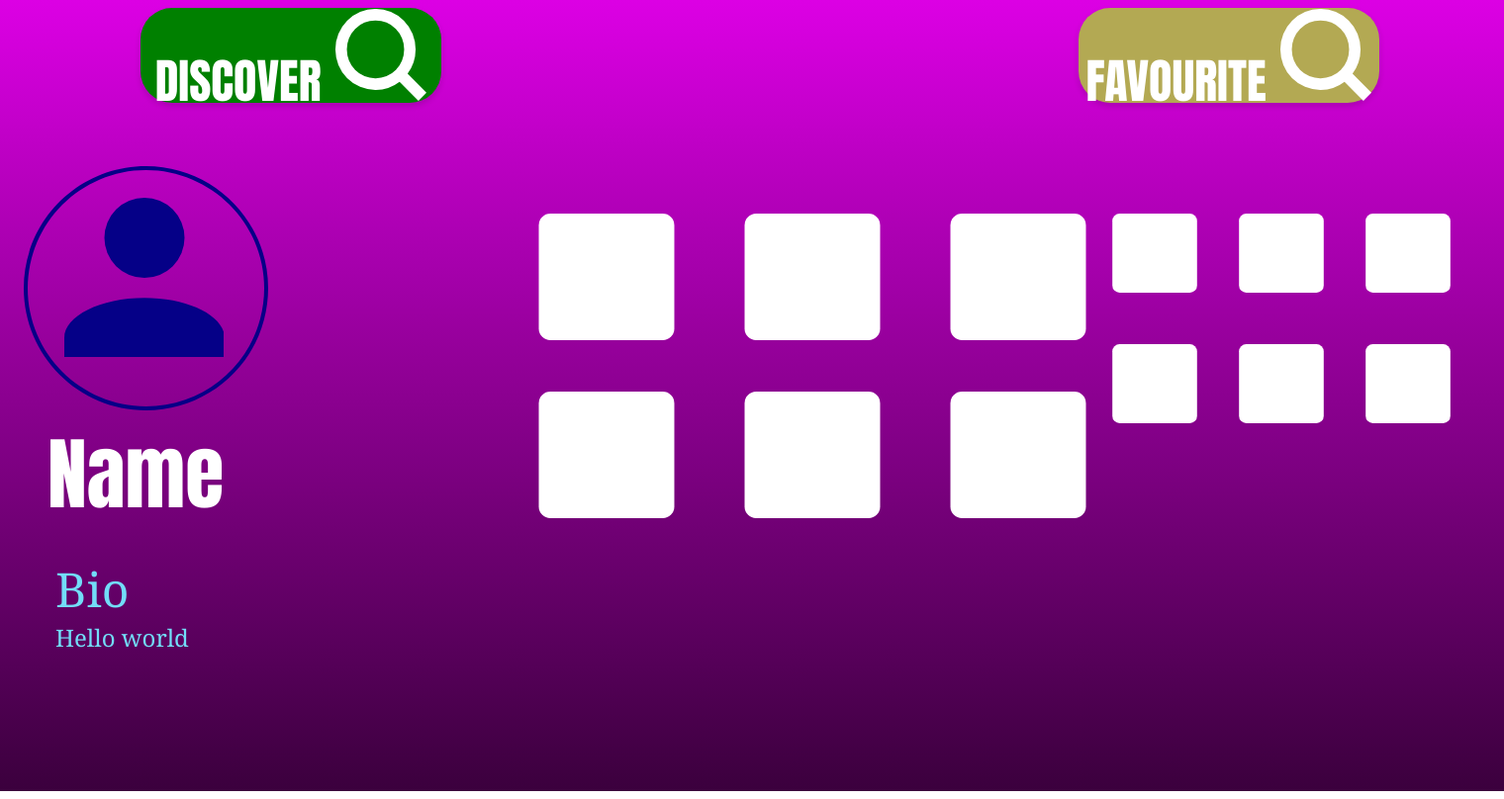
After one commit to adammachaj/PAI, a PHP site: page /Views/profile.html in a window 1520 px wide. The commit adds this page. Shown: the whole page at 99% size. Run offline with PHP 8.4, Linux system fonts and the light colour scheme.

Commit message:
Add files via upload

```diff
--- a/Public/css/style.css
+++ b/Public/css/style.css
@@ -130,7 +130,7 @@ form {
 
 .button_discover{
   width: 19em;
-  height: 10em;
+  height: 6em;
   letter-spacing: normal;
   text-align: center;
   background-color: green;
@@ -138,9 +138,29 @@ form {
   margin-left: 2em;
 }
 
+.button_favourite{
+  width: 19em;
+  height: 6em;
+  letter-spacing: normal;
+  text-align: center;
+  background-color: rgb(179, 169, 83);
+  color: #ffffff;
+  margin-left: 2em;
+}
+
+.button_profile{
+  width: 19em;
+  height: 6em;
+  letter-spacing: normal;
+  text-align: center;
+  background-color: rgb(189, 139, 65);
+  color: #ffffff;
+  margin-left: 2em;
+}
+
 .main_buttons{
   width: 100%;
-  height: 20%;
+  height: 15%;
   margin-left: auto;
   margin-right: auto;
   text-align: center;
@@ -155,3 +175,82 @@ form {
   grid-template-columns: 0.7fr 0.7fr 0.7fr;
   text-align: center;
 }
+
+/*Recipie page*/
+
+.row {
+  display: flex;
+}
+
+/* Create two equal columns that sits next to each other */
+.column {
+  flex: 50%;
+  padding: 10px;
+  height: 300px; /* Should be removed. Only for demonstration */
+}
+
+.recipie_header{
+
+  margin-left: 1em;
+  text-align: left;
+  font-style: georgia;
+  font-size: 5em;
+  margin-top: 0em;
+  margin-left: 2em;
+}
+
+.recipie_description{
+    background-color: transparent;
+    width: 65em;
+    height: 30em;
+    overflow: scroll;
+}
+
+/* profile */
+
+.profile_grid{
+  width: 100%;
+  margin-left: auto;
+  margin-right: auto;
+  display: grid;
+  margin-top: 3em;
+  grid-template-columns: 0.5fr 0.7fr 0.7fr;
+  text-align: center;
+}
+
+.nickname{
+  text-align: left;
+  font-style: regular;
+  font-family: Impact, Charcoal, sans-serif;
+  color: rgb(255, 255, 255);
+  font-size: 5em;
+  margin-block-start: 0em;
+  margin-block-end: 0.4em;
+  margin-left: 0.5em;
+}
+
+.bio_header{
+  text-align: left;
+  font-style: regular;
+  font-family: Georgia, Charcoal, sans-serif;
+  color: rgb(114, 221, 248);
+  font-size: 3em;
+  margin-top: 2em;
+  margin-left: 1em;
+  margin-block-end: 0em;
+  margin-block-start: 0em;
+
+
+}
+
+.bio_description{
+  text-align: left;
+  font-style: regular;
+  font-family: Georgia, Charcoal, sans-serif;
+  color: rgb(114, 221, 248);
+  font-size: 1.5em;
+  margin-top: 2em;
+  margin-left: 2em;
+  margin-block-end: 0em;
+  margin-block-start: 0em;
+}
--- /dev/null
+++ b/Views/profile.html
@@ -0,0 +1,113 @@
+<!doctype html>
+
+<html lang="en">
+
+<head>
+  <meta charset="utf-8">
+
+  <title>Dynut</title>
+
+
+
+  <link rel="stylesheet" href="../Public/css/style.css">
+
+</head>
+
+
+<body>
+
+
+    <div class=".Web">
+
+        <div class="main_buttons">
+
+            <button class="button_discover" style="margin-right: 20em;">
+                <p class="discover_text" >DISCOVER</p>
+                <img src="../Public/demo/dicover.svg" alt="ERROR IMG">
+            </button>
+
+            <button class="button_favourite" style="margin-left: 20em;">
+                <p class="discover_text" >FAVOURITE</p>
+                <img src="../Public/demo/dicover.svg" alt="ERROR IMG">
+            </button>
+
+
+        </div>
+
+        <div class="profile_grid">
+
+            <div>
+                <img src="../Public/demo/profile_big.svg", style="margin-right: 10em; margin-bottom: 0em; margin-left: 1em;">
+                <p class="nickname", style="margin-top: 0em; margin-bottom: 0.3em;">Name</p>
+                <p class="bio_header", style="margin-top: 0em;">Bio</p>
+                <p class="bio_description">Hello world</p>
+
+            </div>
+
+            <div>
+                <div class="main_grid">
+                    <div>
+                        <img src="../Public/demo/grid.svg" style="width:13em; height:8em;">
+                    </div>
+
+                    <div>
+                        <img src="../Public/demo/grid.svg" style="width:13em; height:8em;">
+                    </div>
+
+                    <div>
+                        <img src="../Public/demo/grid.svg" style="width:13em; height:8em;">
+                    </div>
+                </div>
+
+                <div class="main_grid">
+                    <div>
+                        <img src="../Public/demo/grid.svg" style="width:13em; height:8em;">
+                    </div>
+
+                    <div>
+                        <img src="../Public/demo/grid.svg" style="width:13em; height:8em;">
+                    </div>
+
+                    <div>
+                        <img src="../Public/demo/grid.svg" style="width:13em; height:8em;">
+                    </div>
+                </div>
+            </div>
+
+            <div>
+                <div class="main_grid">
+                    <div>
+                        <img src="../Public/demo/grid.svg" style="width:8em; height:5em;">
+                    </div>
+
+                    <div>
+                        <img src="../Public/demo/grid.svg" style="width:8em; height:5em;">
+                    </div>
+
+                    <div>
+                        <img src="../Public/demo/grid.svg" style="width:8em; height:5em;">
+                    </div>
+                </div>
+
+                <div class="main_grid">
+                    <div>
+                        <img src="../Public/demo/grid.svg" style="width:8em; height:5em;">
+                    </div>
+
+                    <div>
+                        <img src="../Public/demo/grid.svg" style="width:8em; height:5em;">
+                    </div>
+
+                    <div>
+                        <img src="../Public/demo/grid.svg" style="width:8em; height:5em;">
+                    </div>
+                </div>
+            </div>
+
+        </div>
+
+    </div>
+
+</body>
+
+</html>
```
Also changed, not shown: Views/main_panel.html (+17 -1 lines), Views/recipie.html (added, +82 -0 lines), Public/demo/empty_star.svg (added), Public/demo/fancy_spaghetti.jpg (added), Public/demo/profile.svg (added), Public/demo/profile_big.svg (added), Public/demo/star.svg (added).
